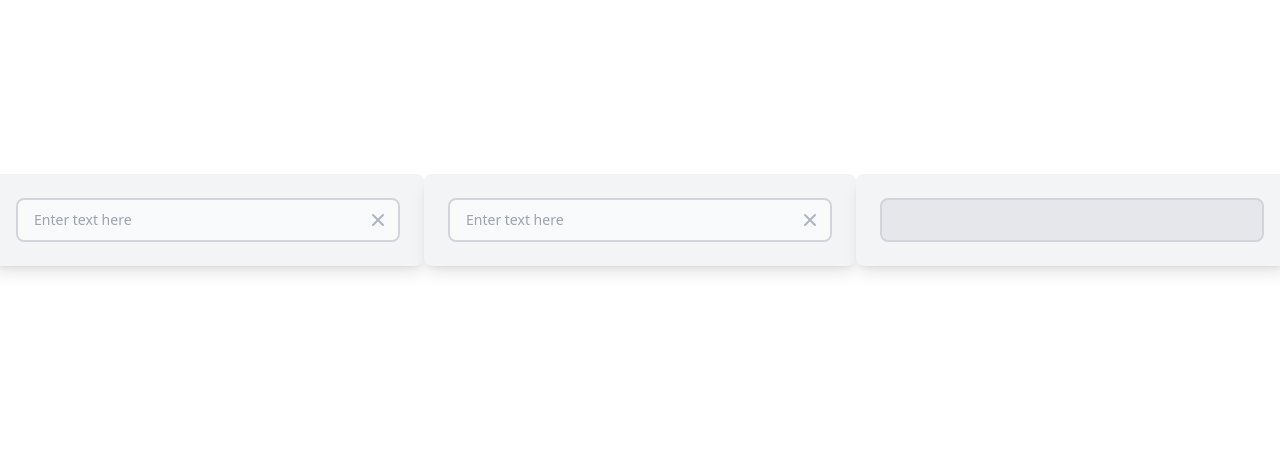
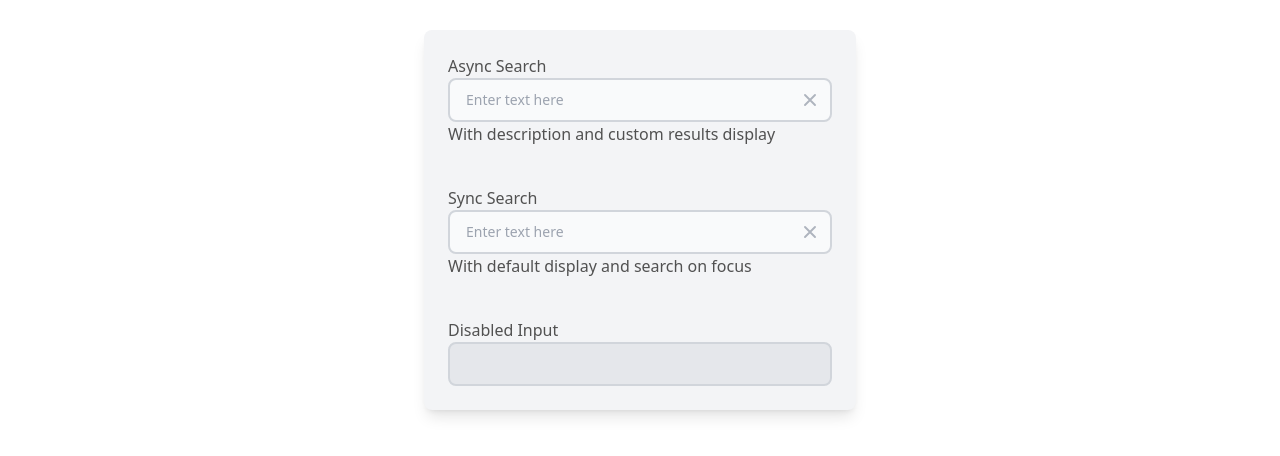
Before and after one commit to wanghejin/beep-frontend-assessment, a Vue app: page / in a window 1280 px wide. Shown: the part 180-636 px from the top of the page. Built offline with nearby package versions, Linux system fonts and the light colour scheme.

Commit message:
Clean css classes

```diff
--- a/src/App.vue
+++ b/src/App.vue
@@ -1,21 +1,29 @@
 <template>
   <div id="app">
     <div class="flex justify-center items-center h-screen font-sans">
+      <div class="bg-gray-100 p-6 rounded-lg shadow-lg relative">
         <SearchAutocomplete
           :items="data1"
           :isAsync="true"
-        :label="'name'"
-        :description="'airport_code'"
+          :label="'Async Search'"
+          :description="'With description and custom results display'"
+          :displayAttribute="'name'"
+          :captionAttribute="'airport_code'"
+          :logoAttribute="'id'"
           :searchOnFocus="false"
+          class="mb-10"
         />
         <SearchAutocomplete
           :items="data1"
           :isAsync="false"
-        :label="'name'"
-        :description="'airport_code'"
+          :label="'Sync Search'"
+          :description="'With default display and search on focus'"
+          :displayAttribute="'name'"
           :searchOnFocus="true"
+          class="mb-10"
         />
-      <SearchAutocomplete :isDisabled="true" />
+        <SearchAutocomplete :isDisabled="true" :label="'Disabled Input'" />
+      </div>
     </div>
   </div>
 </template>
--- a/src/components/DisplayList.vue
+++ b/src/components/DisplayList.vue
@@ -9,7 +9,7 @@
       </div>
     </div>
     <div class="text-sm text-gray-500">
-      <slot name="description"></slot>
+      <slot name="caption"></slot>
     </div>
   </div>
 </template>
--- a/src/components/SearchAutocomplete.vue
+++ b/src/components/SearchAutocomplete.vue
@@ -1,11 +1,11 @@
 <template>
   <div class="autocomplete">
-    <div class="bg-gray-100 p-6 rounded-lg shadow-lg relative">
+    <label v-if="label" class="text-font">{{ label }}</label>
     <div class="relative">
       <input
         type="text"
         v-model="search"
-          class="outline-4 outline-blue-400 border-2 border-blue-300 enabled:hover:border-blue-400 focus:border-blue-600 w-96 pl-4 bg-gray-50 border border-gray-300 text-gray-900 text-sm rounded-lg focus:ring-blue-200 block p-2.5 dark:bg-gray-200 dark:border-gray-200 dark:placeholder-gray-200 dark:text-white disable:cursor-not-allowed disabled:bg-gray-200 disabled:text-gray-400"
+        class="outline-4 outline-blue-400 border-2 border-blue-300 enabled:hover:border-blue-400 focus:border-blue-600 w-96 pl-4 bg-gray-50 border border-gray-300 text-gray-900 text-sm rounded-lg focus:ring-blue-200 block p-2.5 disable:cursor-not-allowed disabled:bg-gray-200 disabled:text-gray-400"
         :placeholder="!isDisabled ? placeholder : null"
         @input="onChange"
         @focus="this.searchOnFocus ? onChange() : null"
@@ -47,11 +47,14 @@
         >
           <div class="flex-1">
             <DisplayList>
-                <template #description
-                  >Airport Code: {{ result[description] }}</template
+              <template v-if="captionAttribute.length > 0" #caption
+                >{{ captionAttribute }}:
+                {{ result[captionAttribute] }}</template
               >
-                <template #id>{{ result["id"] }}</template>
-                <template #default>{{ result[label] }}</template>
+              <template v-if="logoAttribute.length > 0" #id>{{
+                result[logoAttribute]
+              }}</template>
+              <template #default>{{ result[displayAttribute] }}</template>
             </DisplayList>
           </div>
           <input
@@ -63,7 +66,7 @@
         </li>
       </ul>
     </div>
-    </div>
+    <label v-if="description" class="text-font">{{ description }}</label>
   </div>
 </template>
 
@@ -88,13 +91,28 @@ export default {
     },
     label: {
       type: String,
-      required: false,
-      default: "id",
+      required: true,
+      default: "",
     },
     description: {
       type: String,
       required: false,
-      default: "description",
+      default: "",
+    },
+    displayAttribute: {
+      type: String,
+      required: true,
+      default: "",
+    },
+    captionAttribute: {
+      type: String,
+      required: false,
+      default: "",
+    },
+    logoAttribute: {
+      type: String,
+      required: false,
+      default: "",
     },
     isAsync: {
       type: Boolean,
@@ -137,7 +155,9 @@ export default {
     filteredResults() {
       return this.items.filter(
         (item) =>
-          item[this.label].toLowerCase().indexOf(this.search.toLowerCase()) > -1
+          item[this.displayAttribute]
+            .toLowerCase()
+            .indexOf(this.search.toLowerCase()) > -1
       );
     },
   },
@@ -189,7 +209,8 @@ export default {
         this.selected.push(result);
       } else {
         this.selected = this.selected.filter(
-          (item) => item[this.label] !== result[this.label]
+          (item) =>
+            item[this.displayAttribute] !== result[this.displayAttribute]
         );
       }
       this.$emit("result-selected", this.selected);
@@ -222,3 +243,11 @@ export default {
   },
 };
 </script>
+
+<style>
+.text-font {
+  font-size: 1rem;
+  line-height: 1.5;
+  color: #515151;
+}
+</style>
```
Lines whose indentation alone changed are shown as unchanged.
